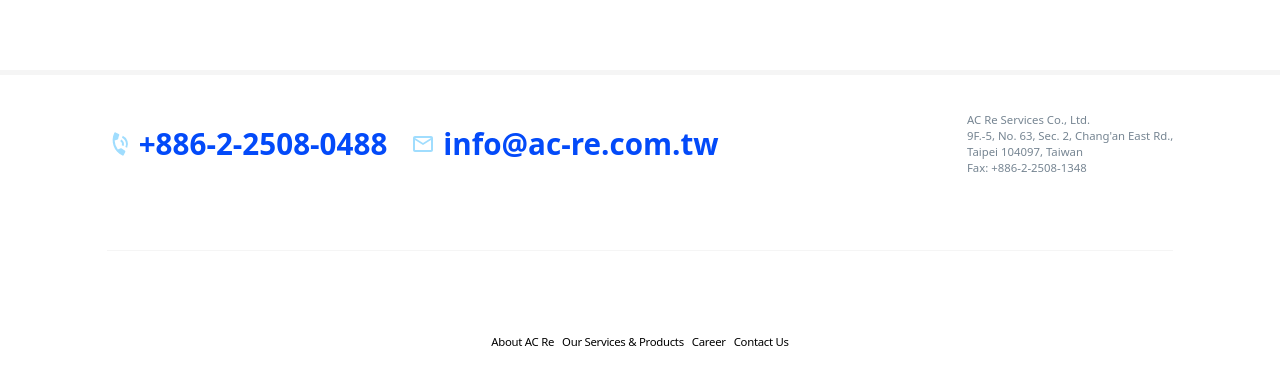
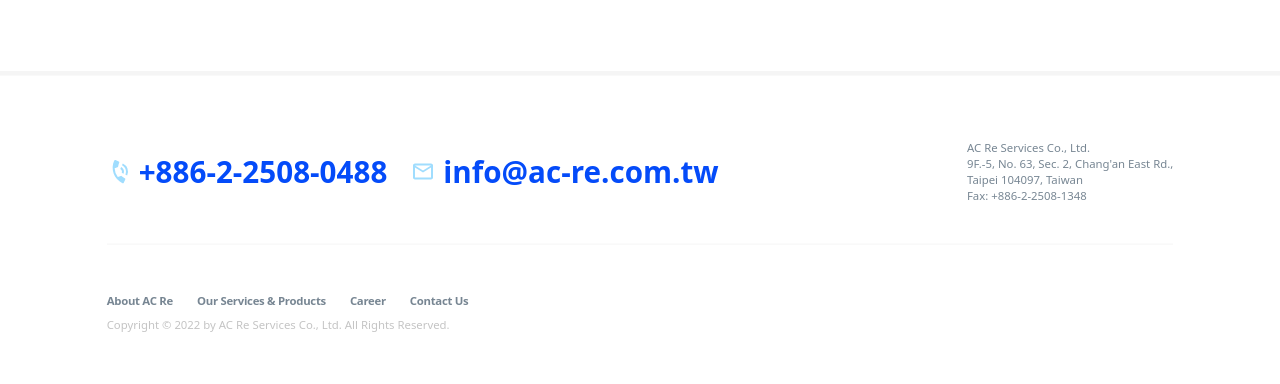
Before and after one commit to june50232/ac-re-develop-website, a Next.js app: page / in a window 1280 px wide. Shown: the part 2336-2720 px from the top of the page. Built offline with nearby package versions, Linux system fonts and the light colour scheme.

Commit message:
feat: footer

```diff
--- a/components/Footer/index.tsx
+++ b/components/Footer/index.tsx
@@ -5,9 +5,9 @@
 
 export default function Footer() {
   return (
-    <footer>
+    <footer data-aos="fade-up">
       <section
-        className="lg:flex hidden flex-col w-10/12 h-80 justify-around items-center"
+        className="lg:flex hidden flex-col w-10/12 h-80 justify-center space-y-10 items-center"
         id="footer-laptop"
       >
         <div className="flex justify-center items-center w-full space-x-2">
@@ -48,27 +48,67 @@
           </div>
         </div>
         <hr className="w-full block bottom-light-gray" />
-        <div>
-          <ul className="flex">
+        <div className="w-full justify-start">
+          <ul className="flex space-x-6">
             {NavList.map(({ title, url }) => (
-              <li
-                key={title}
-                className={'flex menu-hover-line relative px-1 h-8'}
-              >
+              <li key={title} className={'flex h-8'}>
                 <Link href={url}>
-                  <a className="flex self-stretch items-center text-sm tracking-tight">
+                  <a className="flex self-stretch items-center text-sm tracking-tight font-bold text-secondary-light">
                     {title}
                   </a>
                 </Link>
               </li>
             ))}
           </ul>
+          <p className="text-secondary-lightest text-sm">
+            Copyright © {new Date().getFullYear()} by AC Re Services Co., Ltd.
+            All Rights Reserved.
+          </p>
         </div>
       </section>
       <section
-        className="lg:hidden w-screen py-12"
+        className="lg:hidden w-screen py-12 space-y-3 flex flex-col items-center"
         id="footer-mobile"
-      ></section>
+      >
+        <div className="flex w-11/12  items-center justify-evenly pb-6">
+          <a className="" href="tel:+886225080488">
+            <MdPhoneInTalk
+              color="#A0DDFE"
+              fontSize="5rem"
+              style={{
+                transform: 'rotate(25deg)',
+              }}
+            />
+          </a>
+          <a className="" href="mailto:info@ac-re.com.tw">
+            <MdOutlineMail color="#A0DDFE" fontSize="5rem" />
+          </a>
+        </div>
+        <ul className="w-10/12">
+          {NavList.map(({ title, url }) => (
+            <li key={title} className={'h-8'}>
+              <Link href={url}>
+                <a className="text-base tracking-tight font-bold text-secondary-light">
+                  {title}
+                </a>
+              </Link>
+            </li>
+          ))}
+        </ul>
+        <div className="flex flex-col text-base text-secondary-light w-10/12 space-y-2">
+          <p>AC Re Services Co., Ltd.</p>
+          <p>
+            9F.-5, No. 63, Sec. 2, Chang&apos;an East Rd.,
+            <br />
+            Taipei 104097, Taiwan
+          </p>
+          <p>Fax: +886-2-2508-1348</p>
+        </div>
+        <p className="flex text-secondary-lightest text-7xl text-center w-10/12 pt-6">
+          Copyright © {new Date().getFullYear()} by AC Re Services Co., Ltd. All
+          Rights Reserved.
+        </p>
+      </section>
     </footer>
   );
 }
--- a/components/Header/index.tsx
+++ b/components/Header/index.tsx
@@ -29,6 +29,7 @@
         <nav
           className="mainMenu md:flex lg:hidden 2xl:flex hidden justify-end grow"
           ref={navRef}
+          data-aos="fade-down"
         >
           <ul className="flex flex-wrap px-0 mb-0 list-none space-x-3 items-center">
             {NavList.map(({ title, url }) => (
@@ -48,6 +49,7 @@
         <div
           onClick={toggleNav}
           className="hamburger-button md:hidden lg:inline-flex 2xl:hidden inline-flex items-center h-7 space-x-1.5"
+          data-aos="fade-down"
         >
           <CgMenuLeft className="text-lg hamburger-button-icon" />
           <span className="text-xs font-bold">MENU</span>
```
